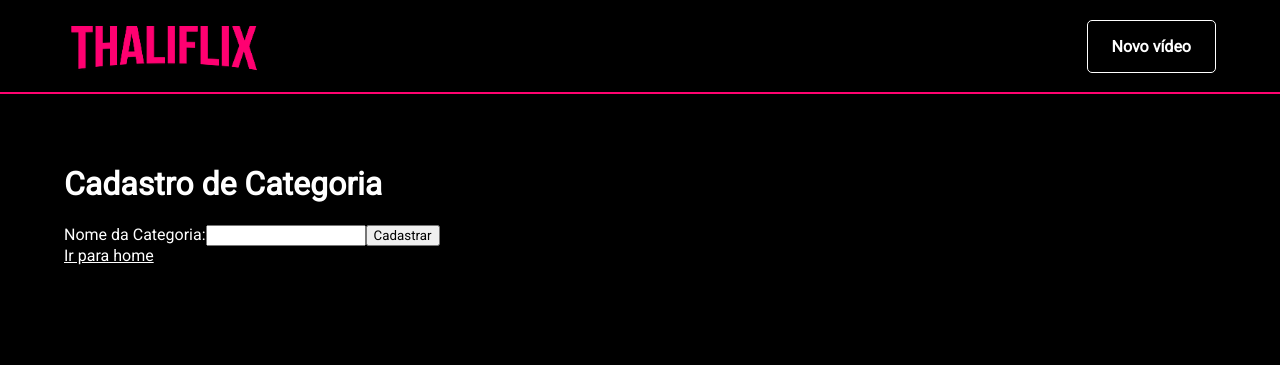
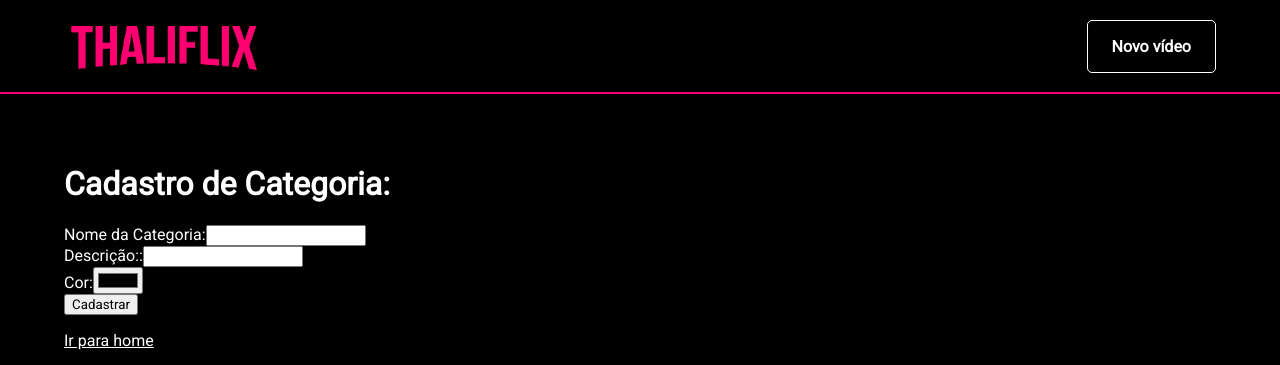
Before and after one commit to thabcm/thaliflix, a React (Create React App) app: page /cadastro/categoria in a window 1280 px wide. Shown: the top 365 px of the page. Built offline with nearby package versions, Linux system fonts and the light colour scheme.

Commit message:
Commit aula 3 form

```diff
--- /dev/null
+++ b/src/components/FormField/index.js
@@ -0,0 +1,19 @@
+import React from "react";
+
+function FormField({ label, type, name, value, onChange }) {
+  return (
+    <div>
+      <label>
+        {label}:
+        <input
+          type={type}
+          value={value}
+          name={name}
+          onChange={onChange}
+        />
+      </label>
+    </div>
+  )
+}
+
+export default FormField;
--- a/src/pages/cadastro/Categoria/index.js
+++ b/src/pages/cadastro/Categoria/index.js
@@ -1,26 +1,108 @@
-import React from 'react';
+import React, { useState } from 'react';
+import { Link } from 'react-router-dom';
 import PageDefault from '../../../components/PageDefault';
-import { Link } from 'react-router-dom';
+import FormField from '../../../components/FormField';
 
 function CadastroCategoria() {
+  const valoresIniciais = {
+    nome: '',
+    descricao: '',
+    cor: '',
+  }
+  const [categorias, setCategorias] = useState([]);
+  const [values, setValues] = useState(valoresIniciais);
+
+
+  function setValue(chave, valor) {
+    // chave: nome, descricao, bla, bli
+    setValues({
+      ...values,
+      [chave]: valor, // nome: 'valor'
+    })
+  }
+
+  function handleChange(infosDoEvento) {
+    setValue(
+      infosDoEvento.target.getAttribute('name'),
+      infosDoEvento.target.value
+    );
+  }
+
   return (
     <PageDefault>
-      <h1>Cadastro de Categoria</h1>
+      <h1>Cadastro de Categoria: {values.nome}</h1>
 
-      <form>
+      <form onSubmit={function handleSubmit(infosDoEvento) {
+          infosDoEvento.preventDefault();
+          setCategorias([
+            ...categorias,
+            values
+          ]);
 
+          setValues(valoresIniciais)
+      }}>
+
+        <FormField
+          label="Nome da Categoria"
+          type="text"
+          name="nome"
+          value={values.nome}
+          onChange={handleChange}
+        />
+
+        <FormField
+          label="Descrição:"
+          type="????"
+          name="descricao"
+          value={values.descricao}
+          onChange={handleChange}
+        />
+        {/* <div>
           <label>
-          Nome da Categoria:
-          <input
+            Descrição:
+            <textarea
               type="text"
+              value={values.descricao}
+              name="descricao"
+              onChange={handleChange}
             />
           </label>
+        </div> */}
+
+        <FormField
+          label="Cor"
+          type="color"
+          name="cor"
+          value={values.cor}
+          onChange={handleChange}
+        />
+        {/* <div>
+          <label>
+            Cor:
+            <input
+              type="color"
+              value={values.cor}
+              name="cor"
+              onChange={handleChange}
+            />
+          </label>
+        </div> */}
 
         <button>
           Cadastrar
         </button>
       </form>
 
+
+      <ul>
+        {categorias.map((categoria, indice) => {
+          return (
+            <li key={`${categoria}${indice}`}>
+              {categoria.nome}
+            </li>
+          )
+        })}
+      </ul>
 
       <Link to="/">
         Ir para home
```
Lines whose indentation alone changed are shown as unchanged.
